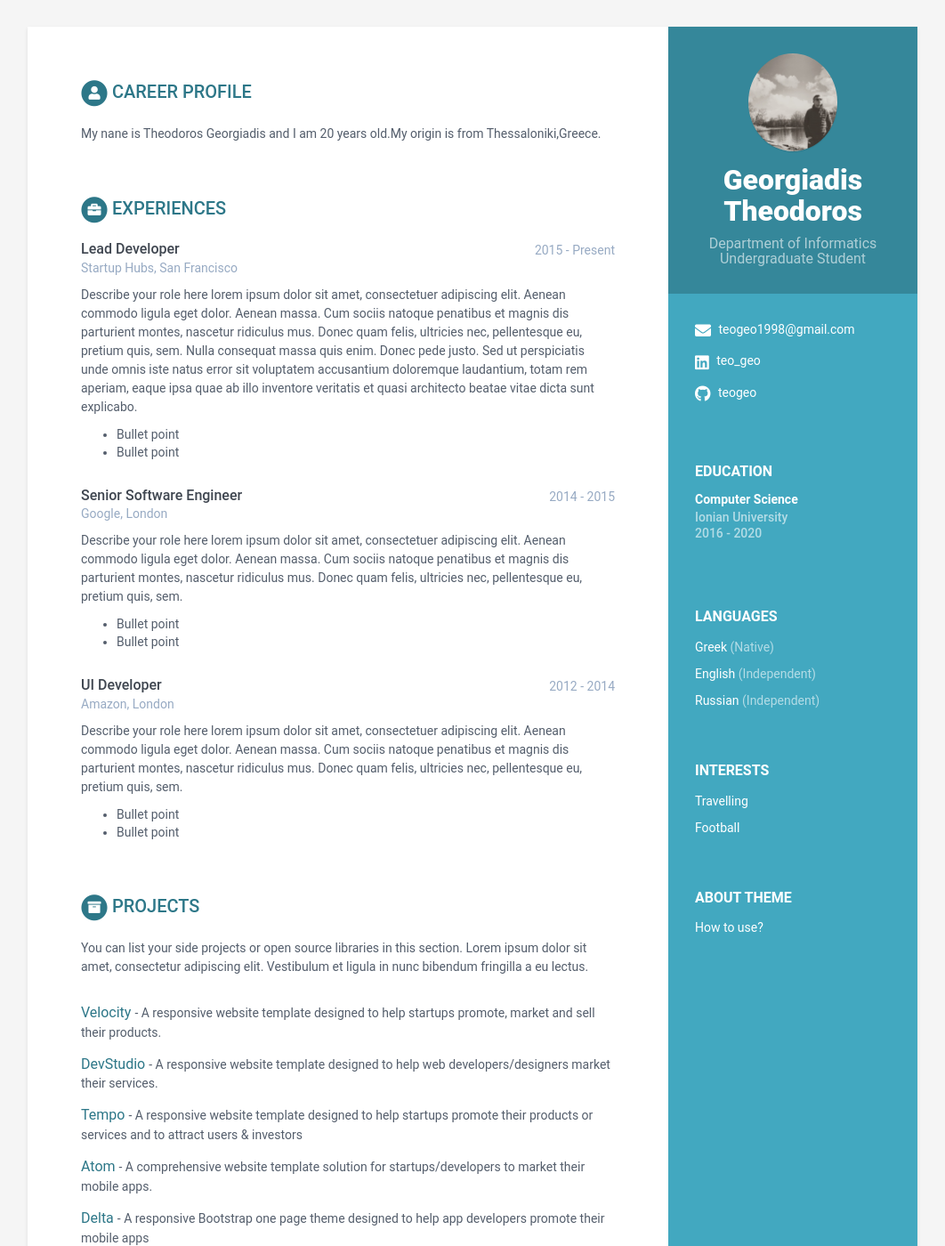
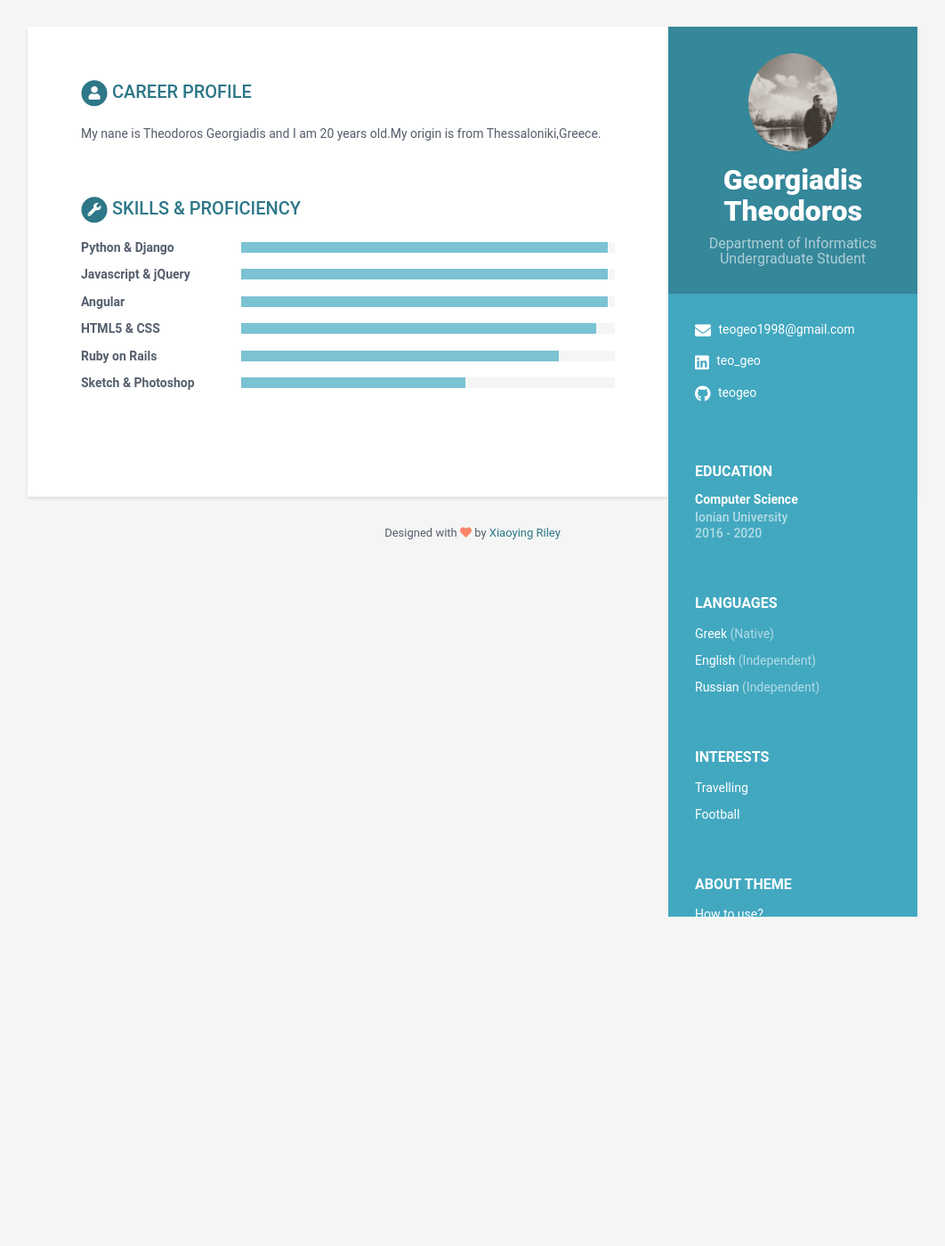
Before and after one commit to teogeo/Mycv, a Jekyll site: the page built from index.html, in a window 1280 px wide and 1400 px high. Shown: the whole window at 89% size, without its empty margins (109-1171 px from the left). Built offline with Jekyll 4.4.1, drawn with Linux system fonts in a browser that asks for light colours; some of the changed text lies outside the part shown.

Commit message:
Update data.yml

```diff
--- a/_data/data.yml
+++ b/_data/data.yml
@@ -52,119 +52,15 @@ education:
       university: Ionian University
       time: 2016 - 2020
       details: |
-        Describe your study here lorem ipsum dolor sit amet, consectetuer
-        adipiscing elit. Aenean commodo ligula eget dolor. Aenean massa. Cum
-        sociis natoque penatibus et magnis dis parturient montes, nascetur
-        ridiculus mus. Donec quam felis, ultricies nec, pellentesque eu,
-        pretium quis, sem.
 
-          - Bullet point
-          - Bullet point
 
-    - degree:
-      university:
-      time:
-      details: |
-        Describe your study here lorem ipsum dolor sit amet, consectetuer
-        adipiscing elit. Aenean commodo ligula eget dolor. Aenean massa. Cum
-        sociis natoque penatibus et magnis dis parturient montes, nascetur
-        ridiculus mus. Donec quam felis, ultricies nec, pellentesque eu,
-        pretium quis, sem.
 
-          - Bullet point
-          - Bullet point
 
-experiences:
-    - role: Lead Developer
-      time: 2015 - Present
-      company: Startup Hubs, San Francisco
-      details: |
-        Describe your role here lorem ipsum dolor sit amet, consectetuer
-        adipiscing elit. Aenean commodo ligula eget dolor. Aenean massa.
-        Cum sociis natoque penatibus et magnis dis parturient montes,
-        nascetur ridiculus mus. Donec quam felis, ultricies nec,
-        pellentesque eu, pretium quis, sem. Nulla consequat massa quis
-        enim. Donec pede justo. Sed ut perspiciatis unde omnis iste natus
-        error sit voluptatem accusantium doloremque laudantium, totam rem
-        aperiam, eaque ipsa quae ab illo inventore veritatis et quasi
-        architecto beatae vitae dicta sunt explicabo.
 
-          - Bullet point
-          - Bullet point
 
-    - role: Senior Software Engineer
-      time: 2014 - 2015
-      company: Google, London
-      details: |
-        Describe your role here lorem ipsum dolor sit amet, consectetuer
-        adipiscing elit. Aenean commodo ligula eget dolor. Aenean massa.
-        Cum sociis natoque penatibus et magnis dis parturient montes,
-        nascetur ridiculus mus. Donec quam felis, ultricies nec,
-        pellentesque eu, pretium quis, sem.
 
-          - Bullet point
-          - Bullet point
 
-    - role: UI Developer
-      time: 2012 - 2014
-      company: Amazon, London
-      details: |
-        Describe your role here lorem ipsum dolor sit amet, consectetuer
-        adipiscing elit. Aenean commodo ligula eget dolor. Aenean massa.
-        Cum sociis natoque penatibus et magnis dis parturient montes,
-        nascetur ridiculus mus. Donec quam felis, ultricies nec,
-        pellentesque eu, pretium quis, sem.
 
-          - Bullet point
-          - Bullet point
-
-projects:
-    title: Projects
-    intro: >
-      You can list your side projects or open source libraries in this
-      section. Lorem ipsum dolor sit amet, consectetur adipiscing elit.
-      Vestibulum et ligula in nunc bibendum fringilla a eu lectus.
-
-    assignments:
-      - title: Velocity
-        link: "#hook"
-        tagline: "A responsive website template designed to help startups promote, market and sell their products."
-
-      - title: DevStudio
-        link: "#"
-        tagline: "A responsive website template designed to help web developers/designers market their services."
-
-      - title: Tempo
-        link: "#"
-        tagline: "A responsive website template designed to help startups promote their products or services and to attract users &amp; investors"
-
-      - title: Atom
-        link: "#"
-        tagline: "A comprehensive website template solution for startups/developers to market their mobile apps."
-
-      - title: Delta
-        link: "#"
-        tagline: "A responsive Bootstrap one page theme designed to help app developers promote their mobile apps"
-
-publications:
-    title: Publications
-    intro: |
-      You can list your publications in this section. Lorem ipsum dolor sit
-      amet, consectetur adipiscing elit. Vestibulum et ligula in nunc
-      bibendum fringilla a eu lectus.
-
-    papers:
-      - title: The Art of Computer Programming
-        authors: Donald E. Knuth
-        conference: Addison-Wesley, 1968
-
-      - title: "Genetic Programming III: Darwinian Invention &amp; Problem Solving"
-        authors: Koza, J.R., Andre, D., Bennett, F.H., Keane, M.A.
-        conference: "Morgan Kaufmann Publishers Inc., San Francisco, CA, USA, 1st edn. (1999)"
-
-      - title: A syntax directed compiler for Algol 60
-        authors: Edgar T. Irons
-        conference: "Comm. ACM 4 (1961), 51–55"
 
 skills:
     title: Skills &amp; Proficiency
```
